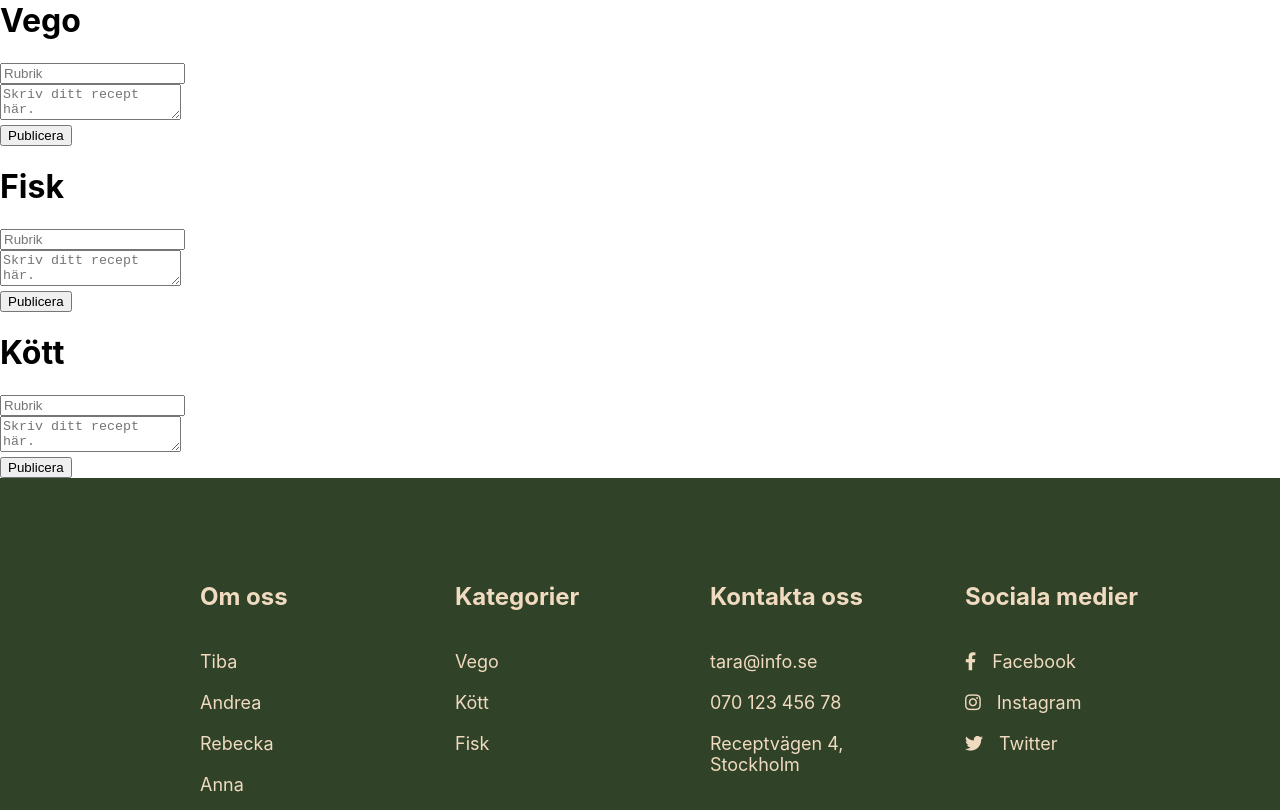
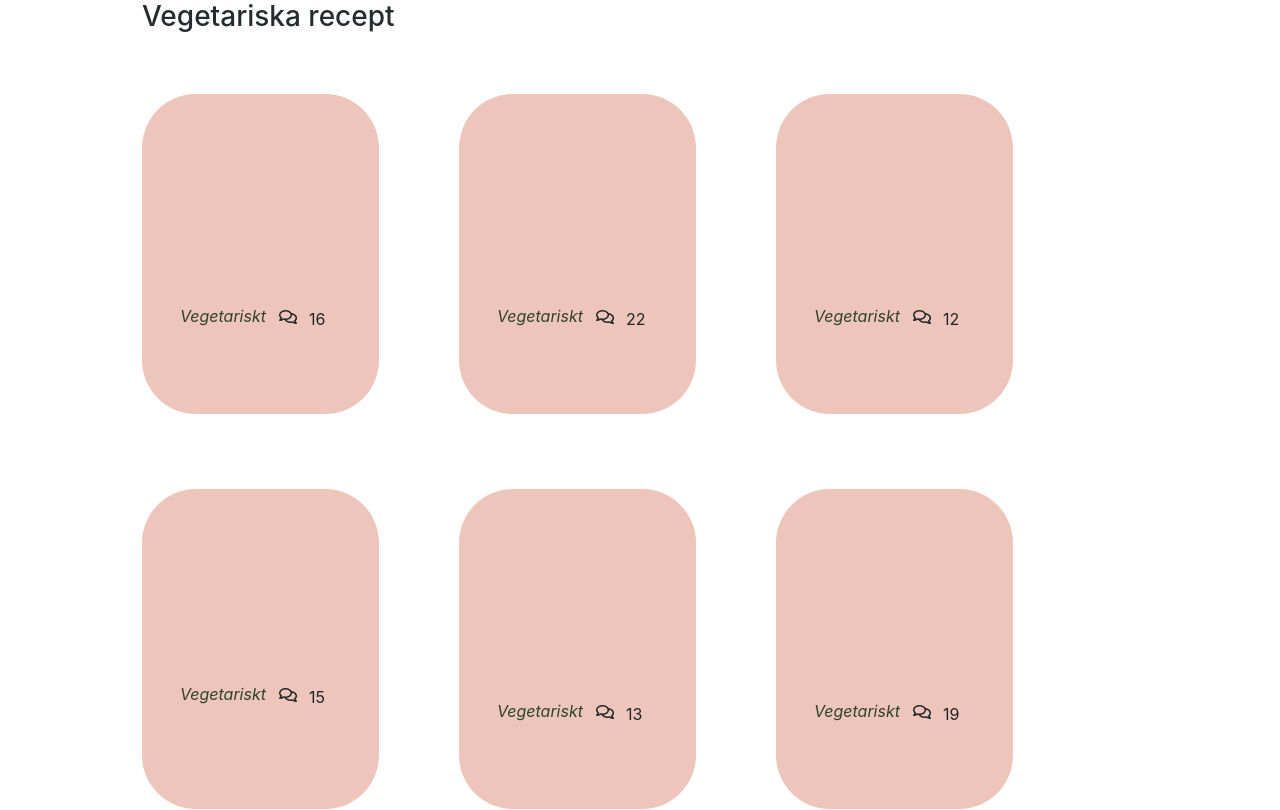
Before and after one commit to AnnaStenholm/T.A.R.A-app, a React (Create React App) app: page / in a window 1280 px wide. Shown: the part 620-1430 px from the top of the page. Built offline with nearby package versions, Linux system fonts and the light colour scheme.

Commit message:
KategoriVego + css + bootstrap

```diff
--- a/package.json
+++ b/package.json
@@ -7,8 +7,11 @@
     "@testing-library/react": "^11.2.6",
     "@testing-library/user-event": "^12.8.3",
     "axios": "^0.21.1",
+    "bootstrap": "^4.6.0",
     "react": "^17.0.2",
+    "react-bootstrap": "^1.5.2",
     "react-dom": "^17.0.2",
+    "react-router": "^5.2.0",
     "react-scripts": "4.0.3",
     "styled-components": "^5.2.3",
     "web-vitals": "^1.1.1"
--- a/public/index.html
+++ b/public/index.html
@@ -11,6 +11,7 @@
     />
     <link rel="apple-touch-icon" href="%PUBLIC_URL%/logo192.png" />
     <link rel="stylesheet" href="https://use.fontawesome.com/releases/v5.15.3/css/all.css" integrity="sha384-SZXxX4whJ79/gErwcOYf+zWLeJdY/qpuqC4cAa9rOGUstPomtqpuNWT9wdPEn2fk" crossorigin="anonymous">
+    <link href="https://cdn.jsdelivr.net/npm/bootstrap@5.0.0-beta3/dist/css/bootstrap.min.css" rel="stylesheet" integrity="sha384-eOJMYsd53ii+scO/bJGFsiCZc+5NDVN2yr8+0RDqr0Ql0h+rP48ckxlpbzKgwra6" crossorigin="anonymous">
     <title>T.A.R.A-cooking</title>
   </head>
   <body>
--- a/src/App.js
+++ b/src/App.js
@@ -12,10 +12,11 @@ import KottRecipeForm from './components/forms/KottRecipeForm';
 function App() {
   return (
     <>
-      <VegoRecipeForm/>
-      <FiskRecipeForm/>
-      <KottRecipeForm/>
-      <FooterContainer/>
+      <KategoriVego />
+      <VegoRecipeForm />
+      <FiskRecipeForm />
+      <KottRecipeForm />
+      <FooterContainer />
     </>
   );
 
--- a/src/KategoriVego.js
+++ b/src/KategoriVego.js
@@ -1,9 +1,85 @@
 import React from 'react';
+import App from './App';
+import './kategori.css';
 
-const vego = () => {
-return
+import { Container, Row } from 'react-bootstrap';
+
+function vego() {
+return<div>
 
 
+    <div className="container">
+        <div className="row">
+            <h3 className="kategori-titel">Vegetariska recept</h3>
+            <div className="container-rosa">
+                <div className="rosa-ruta">
+                    <div className="kategori-content">
+                        <div className="kategori-text"><a href="#"></a></div>
+                        <div className="kategori-img" src=""><a href="#">
+                        </a></div>
+                        <div className="kategori"><i>Vegetariskt</i></div>
+                        <i className="far fa-comments"></i>
+                        <div className="kategori-number">16</div>
+                    </div>
+                </div>
+                <div className="rosa-ruta">
+                    <div className="kategori-content">
+                        <div className="kategori-text"><a href="#"></a></div>
+                        <div className="kategori-img" src=""><a href="#">
+                        </a></div>
+                        <div className="kategori"><i>Vegetariskt</i></div>
+                        <i className="far fa-comments"></i>
+                        <div className="kategori-number">22</div>
+                    </div>
+                </div>
+                <div className="rosa-ruta">
+                    <div className="kategori-content">
+                        <div className="kategori-text"><a href="#"></a></div>
+                        <div className="kategori-img" src=""><a href="#">
+                        </a></div>
+                        <div className="kategori"><i>Vegetariskt</i></div>
+                        <i className="far fa-comments"></i>
+                        <div className="kategori-number">12</div>
+                    </div>
+                </div>
+                <div className="row-bottom">
+                    <div className="rosa-ruta">
+                        <div className="kategori-content">
+                            <div className="kategori-text"><a href="#"></a></div>
+                            <div className="kategori-img1" src=""><a href="#">
+                            </a></div>
+                            <div className="kategori"><i>Vegetariskt</i></div>
+                            <i className="far fa-comments"></i>
+                            <div className="kategori-number">15</div>
+                        </div>
+                    </div>
+
+                    <div className="rosa-ruta">
+                        <div className="kategori-content">
+                            <div className="kategori-text"><a href="#"></a></div>
+                            <div className="kategori-img" src=""><a href="#">
+                            </a></div>
+                            <div className="kategori"><i>Vegetariskt</i></div>
+                            <i className="far fa-comments"></i>
+                            <div className="kategori-number">13</div>
+                        </div>
+                    </div>
+                    <div className="rosa-ruta">
+                        <div className="kategori-content">
+                            <div className="kategori-text"></div><a href="#"></a>
+                            <div className="kategori-img" src=""><a href="#">
+                            </a></div>
+                            <div className="kategori"><i>Vegetariskt</i></div>
+                            <i className="far fa-comments"></i>
+                            <div className="kategori-number">19</div>
+                        </div>
+                    </div>
+                </div>
+
+            </div>
+        </div>
+        </div>
+        </div>
 
 
 }
--- /dev/null
+++ b/src/kategori.css
@@ -0,0 +1,72 @@
+/*KATEGORI VEGO*/
+
+
+.container-rosa{
+    margin:auto;
+}
+
+.kategori-titel{
+    margin: 20px 0px 0px 60px;
+    color: #262b2f;
+}
+
+.rosa-ruta{
+    float:left;
+    margin: 60px 20px 15px 60px;
+    width: 237px;
+    height: 320px;
+    background-color: #edc5ba;
+    top: 574px;
+    border-radius: 54px;
+}
+
+.kategori-content{
+    align-items: center;
+    margin: 30px;
+}
+
+.kategori-text a{
+    color: #304227;
+    font-weight: bold;
+    font-style: normal;
+    line-height: 20.7px;
+    size: 18px;
+    text-decoration: none;
+}
+
+.kategori-img{
+    width: 175.22px;
+    height: 175.22px;
+    border-radius: 26.7px;
+    margin-top: 10px;
+}
+
+.kategori-img1{
+    width: 197px;
+    height: 118px;
+    border-radius: 26.7px;
+    margin: 50px 0px 20px 0px;
+}
+
+.kategori{
+
+    margin: 5px 0px 0px 8px;
+    color: #304227;
+    width: 20px;
+    height: 20px;
+    float: left;
+
+}
+
+.fa-comments{
+    margin: 10px 50px 0px 0px;
+    width: 20px;
+    float:right;
+}
+
+
+.kategori-number{
+    margin: 8px -50px 0px 0px;
+    width: 20px;
+    float: right;
+}
```
Also changed, not shown: 1 other file (tests, documents, lock files or other folders).
